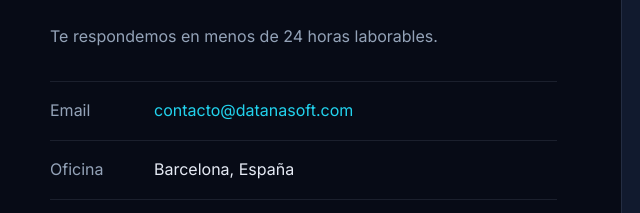
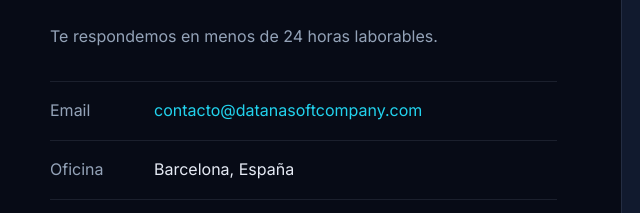
Before and after one commit to LuisJaime9212/datanasoft-web, a plain HTML site: page index.html in a window 1280 px wide. Shown: the part 5923-6136 px from the top of the page, 0-640 px from the left. Drawn offline with Linux system fonts and the light colour scheme.

Commit message:
Dominio datanasoftcompany.com y correo de contacto
Co-Authored-By: Claude Opus 5.5 <noreply@anthropic.com>
Claude-Session: https://claude.ai/code/session_0182NxRRRWMfZbMzeguaFYq4

```diff
--- a/index.html
+++ b/index.html
@@ -8,6 +8,8 @@
   <meta property="og:title" content="DATANA SOFT · Datos e IA que generan impacto" />
   <meta property="og:description" content="Modernizamos tu plataforma de datos y aplicamos IA para decisiones más rápidas y procesos automatizados." />
   <meta property="og:type" content="website" />
+  <meta property="og:url" content="https://datanasoftcompany.com/" />
+  <link rel="canonical" href="https://datanasoftcompany.com/" />
   <link rel="icon" href="assets/favicon.svg" type="image/svg+xml" />
   <link rel="preconnect" href="https://fonts.googleapis.com" />
   <link rel="preconnect" href="https://fonts.gstatic.com" crossorigin />
@@ -233,7 +235,7 @@
           <h2>Cuéntanos tu reto</h2>
           <p>Te respondemos en menos de 24 horas laborables.</p>
           <ul class="contact__info">
-            <li><span>Email</span><a href="mailto:contacto@datanasoft.com" id="contactEmail">contacto@datanasoft.com</a></li>
+            <li><span>Email</span><a href="mailto:contacto@datanasoftcompany.com" id="contactEmail">contacto@datanasoftcompany.com</a></li>
             <li><span>Oficina</span>Barcelona, España</li>
             <li><span>LinkedIn</span><a href="https://www.linkedin.com/" target="_blank" rel="noopener">DATANA SOFT</a></li>
           </ul>
--- a/script.js
+++ b/script.js
@@ -8,7 +8,7 @@
    2) Pega aquí su URL, p. ej. "https://formspree.io/f/abcdwxyz"
    Si se deja vacío, el formulario abre el cliente de correo del visitante. */
 const FORM_ENDPOINT = "";
-const CONTACT_EMAIL = "contacto@datanasoft.com";
+const CONTACT_EMAIL = "contacto@datanasoftcompany.com";
 
 /* ---------- Navegación ---------- */
 const nav = document.getElementById("nav");
```
Also changed, not shown: legal.html (+2 -2 lines), 2 other files.
